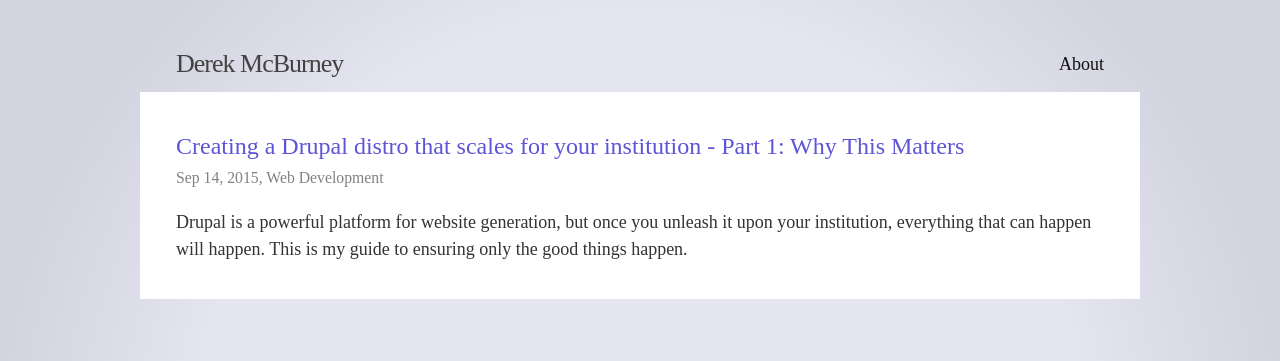
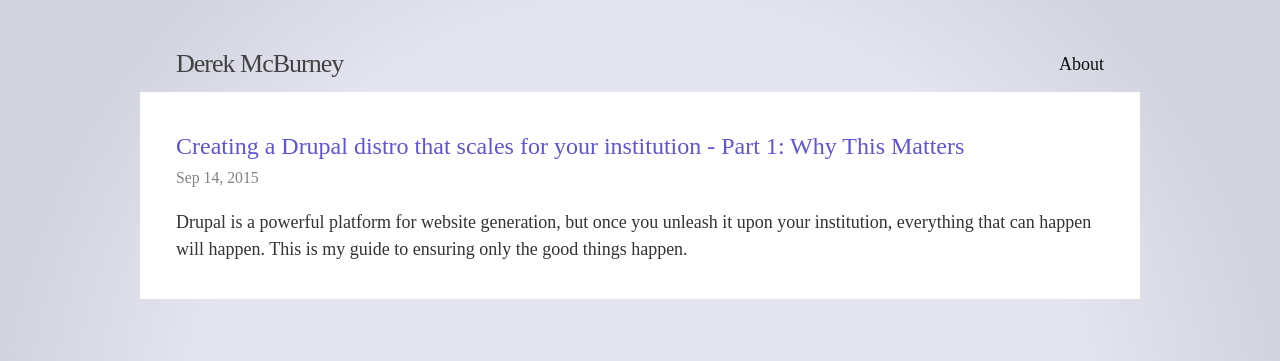
Before and after one commit to dmcb/dmcb-dot-dev, a Jekyll site: the page built from index.html, in a window 1280 px wide. Shown: the top 361 px of the page. Built offline with Jekyll 4.4.1, drawn with Linux system fonts in a browser that asks for light colours.

Commit message:
Hide tags for now
They will be added when I start to blog on a variety of topics.

```diff
--- a/index.html
+++ b/index.html
@@ -10,10 +10,10 @@
           <a class="post-link" href="{{ post.url | prepend: site.baseurl }}">{{ post.title }}</a>
         </h2>
         <span class="post-meta">
-          {{ post.date | date: "%b %-d, %Y" }}{% if post.tags %}, {% endif %}
+          {{ post.date | date: "%b %-d, %Y" }}<!-- {% if post.tags %}, {% endif %}
           {% for tag in post.tags %}
           <a class="tag">{{ tag }}</a>
-          {% endfor %}
+          {% endfor %} -->
         </span>
         <p>{{ post.description }}</p>
       </li>
```
